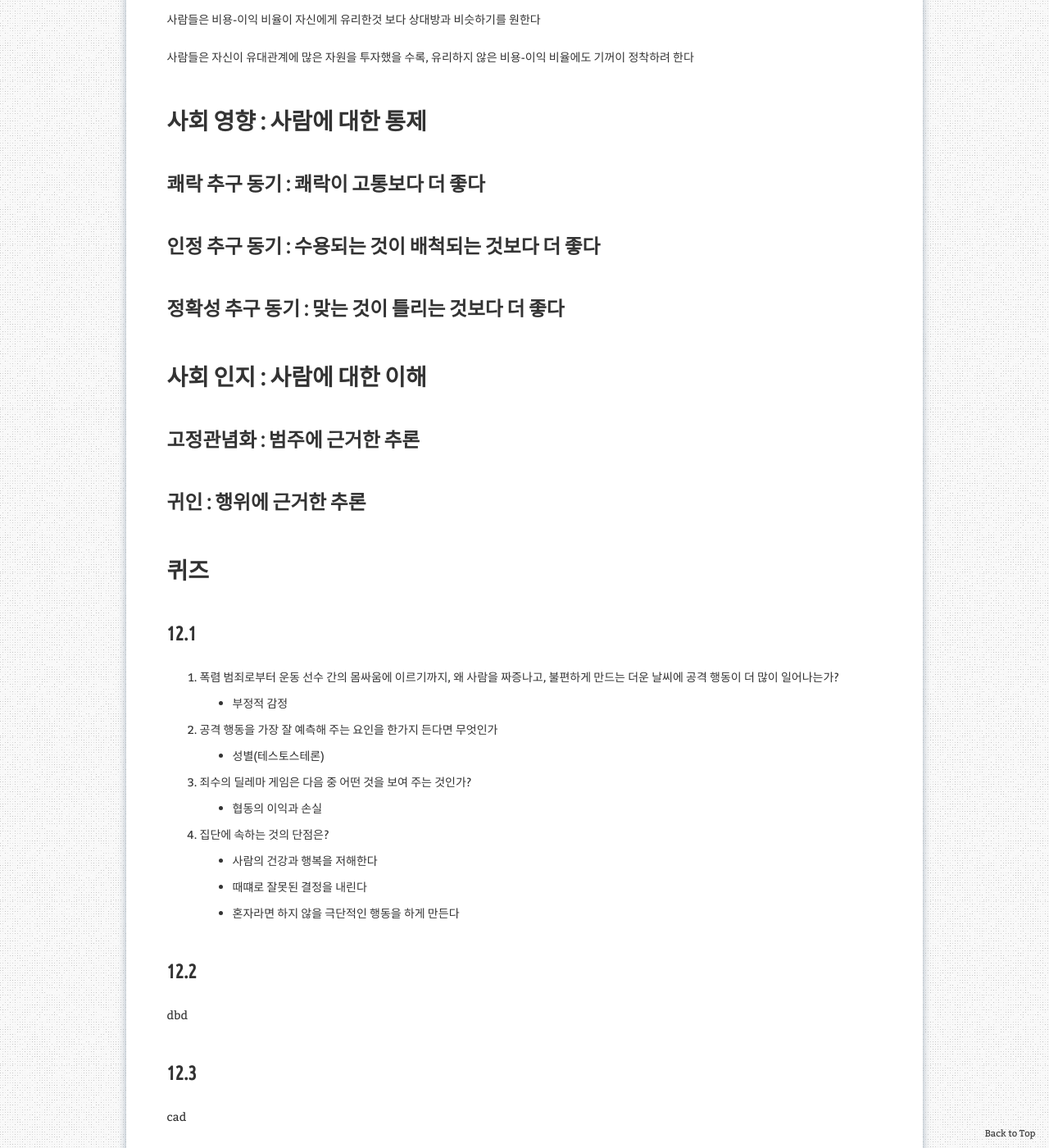
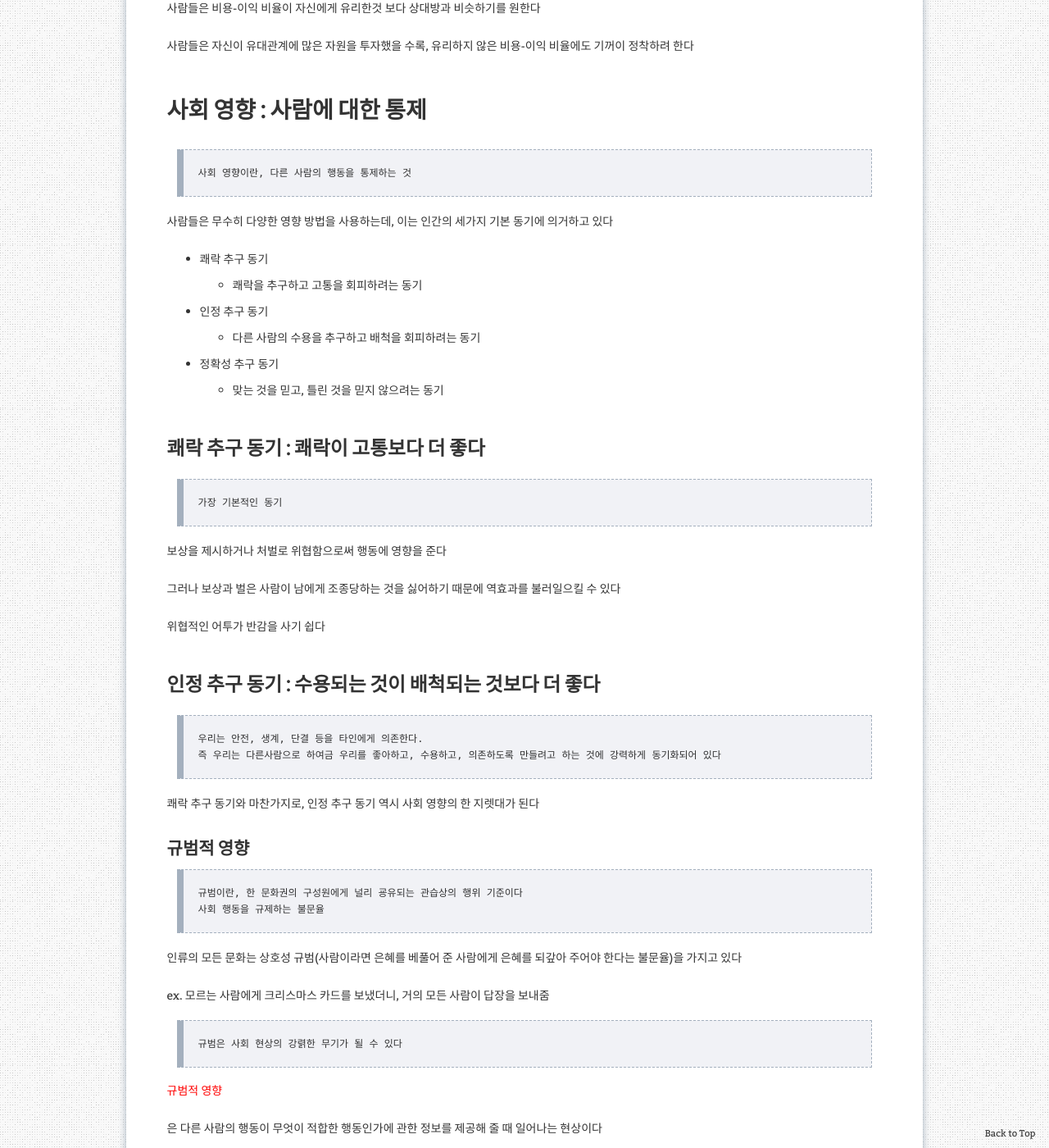
Before and after one commit to aristohyun/aristohyun.github.io, a Jekyll site: the page built from _posts/2021-11-09-psychology_12.md, in a window 1280 px wide and 1400 px high, scrolled down 7301 px. Shown: the whole window at 82% size. Built offline with Jekyll 4.4.1, drawn with Linux system fonts in a browser that asks for light colours; comment, search, counter and statistics services are not loaded.

Commit message:
Update 2021-11-09-psychology_12.md

```diff
--- a/_posts/2021-11-09-psychology_12.md
+++ b/_posts/2021-11-09-psychology_12.md
@@ -115,7 +115,7 @@ redirect_from:
 
 모든 사람이 공유하고 있는 정보는 많은 경우 중요하지 않은 반면, 정말 중요한 벙보는 극소수만 알고 있다는 것이다
 
-<red>집단 극화</red>는 혼자서 결정할 때보다 집단으로 결정할 때 더 극단적인 결정을 하게 만드는 집단의 경향성을 말한다
+<span> <red>집단 극화</red>는 혼자서 결정할 때보다 집단으로 결정할 때 더 극단적인 결정을 하게 만드는 집단의 경향성을 말한다 </span>
 
 온건한 의견을 갖고 테이블에 모인 집단 사람이, 토론 과정에서 자신의 입장을 지지하는 다른 많은 사람의 의견을 접하게 된다는 단순한 이유로 인해 극단적인 결정으로 끝맺음 할 수 있다
 
@@ -269,8 +269,50 @@ redirect_from:
 사람들은 자신이 유대관계에 많은 자원을 투자했을 수록, 유리하지 않은 비용-이익 비율에도 기꺼이 정착하려 한다
 
 # 사회 영향 : 사람에 대한 통제
+
+> 사회 영향이란, 다른 사람의 행동을 통제하는 것
+
+사람들은 무수히 다양한 영향 방법을 사용하는데, 이는 인간의 세가지 기본 동기에 의거하고 있다
+
+- 쾌락 추구 동기
+    - 쾌락을 추구하고 고통을 회피하려는 동기
+- 인정 추구 동기
+    - 다른 사람의 수용을 추구하고 배척을 회피하려는 동기
+- 정확성 추구 동기
+    - 맞는 것을 믿고, 틀린 것을 믿지 않으려는 동기
+
 ## 쾌락 추구 동기 : 쾌락이 고통보다 더 좋다
+
+> 가장 기본적인 동기
+
+보상을 제시하거나 처벌로 위협함으로써 행동에 영향을 준다
+
+그러나 보상과 벌은 사람이 남에게 조종당하는 것을 싫어하기 때문에 역효과를 불러일으킬 수 있다
+
+위협적인 어투가 반감을 사기 쉽다
+
 ## 인정 추구 동기 : 수용되는 것이 배척되는 것보다 더 좋다
+
+> 우리는 안전, 생계, 단결 등을 타인에게 의존한다.
+> 즉 우리는 다른사람으로 하여금 우리를 좋아하고, 수용하고, 의존하도록 만들려고 하는 것에 강력하게 동기화되어 있다
+
+쾌락 추구 동기와 마찬가지로, 인정 추구 동기 역시 사회 영향의 한 지렛대가 된다
+
+### 규범적 영향
+
+> 규범이란, 한 문화권의 구성원에게 널리 굥유되는 관습상의 행위 기준이다
+> 사회 행동을 규제하는 불문율
+
+ 인류의 모든 문화는 상호성 규범(사람이라면 은혜를 베풀어 준 사람에게 은혜를 되갚아 주어야 한다는 불문율)을 가지고 있다
+
+ex. 모르는 사람에게 크리스마스 카드를 보냈더니, 거의 모든 사람이 답장을 보내줌
+
+> 규범은 사회 현상의 강렭한 무기가 될 수 있다
+
+<red>규범적 영향</red>은 다른 사람의 행동이 무엇이 적합한 행동인가에 관한 정보를 제공해 줄 때 일어나는 현상이다
+
+
+
 ## 정확성 추구 동기 : 맞는 것이 틀리는 것보다 더 좋다
 
 # 사회 인지 : 사람에 대한 이해
```
